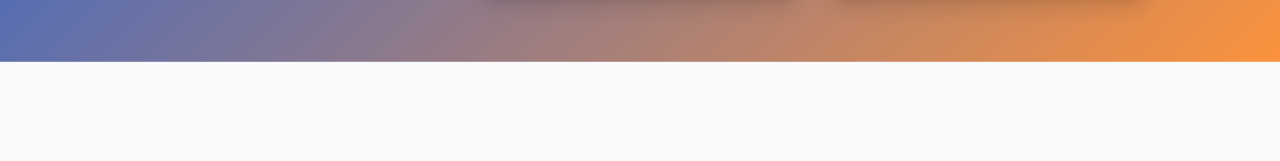
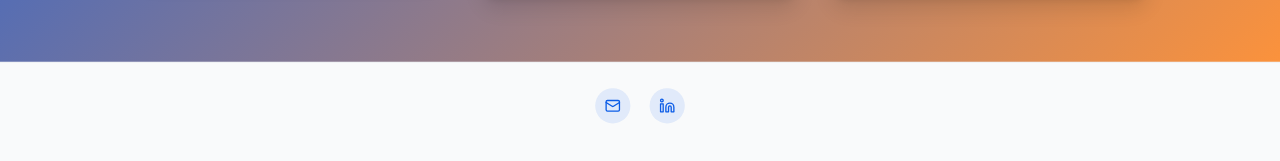
Before and after one commit to Ckilic123/cem-on-the-map, a React (Vite) app: page / in a window 1280 px wide. Shown: the part 1491-1652 px from the top of the page. Built offline with nearby package versions, Linux system fonts and the light colour scheme.

Commit message:
Add contact footer
Add a small footer with LinkedIn and email icons after the projects section.

```diff
--- /dev/null
+++ b/src/components/SimpleFooter.tsx
@@ -0,0 +1,32 @@
+import React from 'react';
+import { Mail, Linkedin } from 'lucide-react';
+
+const SimpleFooter = () => {
+  return (
+    <footer className="py-8 border-t border-border/40">
+      <div className="container mx-auto px-6">
+        <div className="flex justify-center items-center gap-6">
+          <a
+            href="mailto:cem.klc@yahoo.com"
+            className="p-3 rounded-full bg-primary/10 hover:bg-primary/20 transition-colors group"
+            title="Send Email"
+          >
+            <Mail className="w-5 h-5 text-primary group-hover:scale-110 transition-transform" />
+          </a>
+
+          <a
+            href="https://linkedin.com/in/cemkilic"
+            target="_blank"
+            rel="noopener noreferrer"
+            className="p-3 rounded-full bg-primary/10 hover:bg-primary/20 transition-colors group"
+            title="LinkedIn Profile"
+          >
+            <Linkedin className="w-5 h-5 text-primary group-hover:scale-110 transition-transform" />
+          </a>
+        </div>
+      </div>
+    </footer>
+  );
+};
+
+export default SimpleFooter;
--- a/src/pages/Index.tsx
+++ b/src/pages/Index.tsx
@@ -2,6 +2,7 @@ import Navigation from "@/components/Navigation";
 import React from 'react';
 import HeroSection from '@/components/HeroSection';
 import ProjectSection from '@/components/ProjectSection';
+import SimpleFooter from '@/components/SimpleFooter';
 
 export default function IndexPage() {
   return (
@@ -9,6 +10,7 @@ export default function IndexPage() {
       <Navigation />
       <HeroSection />
       <ProjectSection />
+      <SimpleFooter />
     </div>
   );
 }
```
